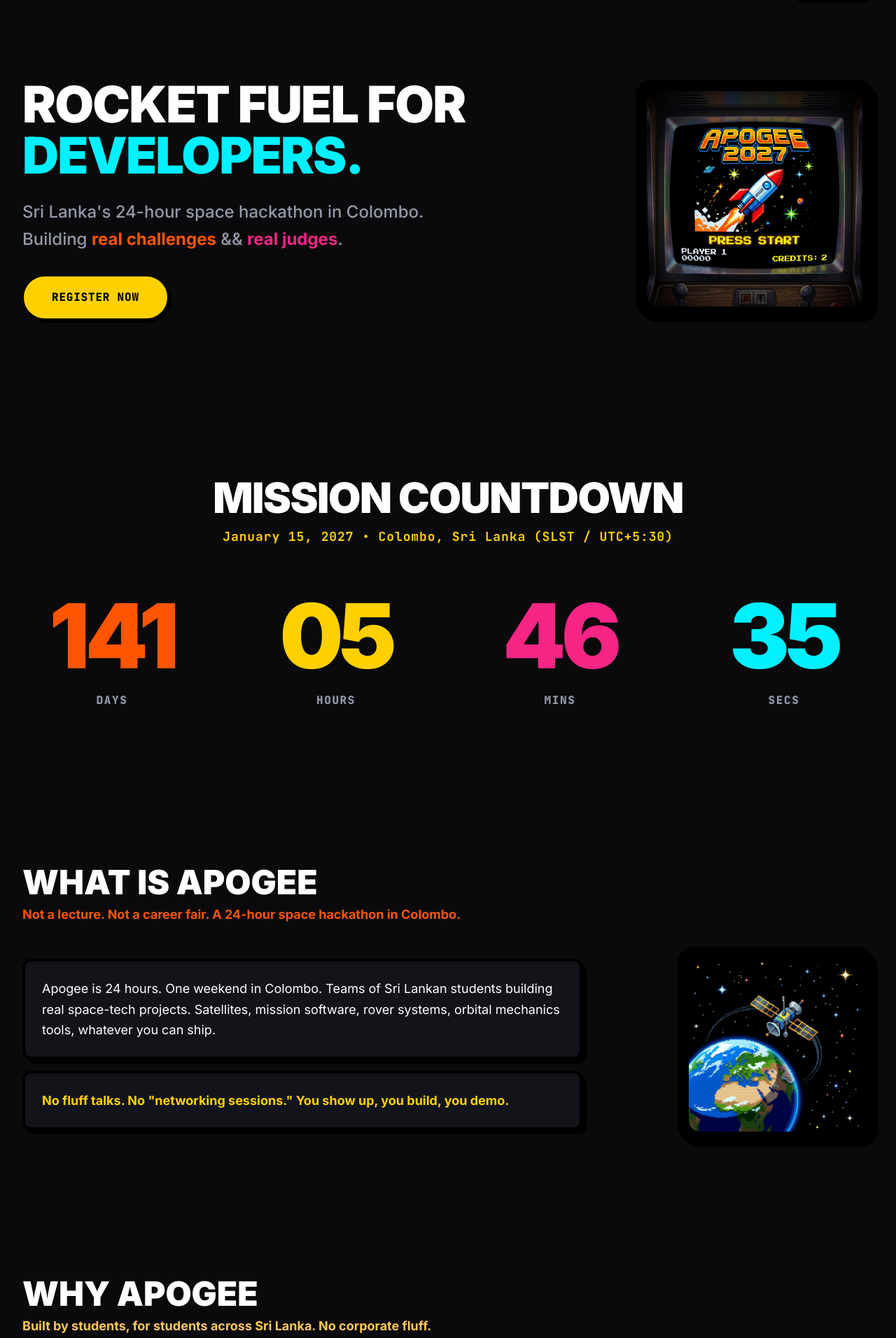
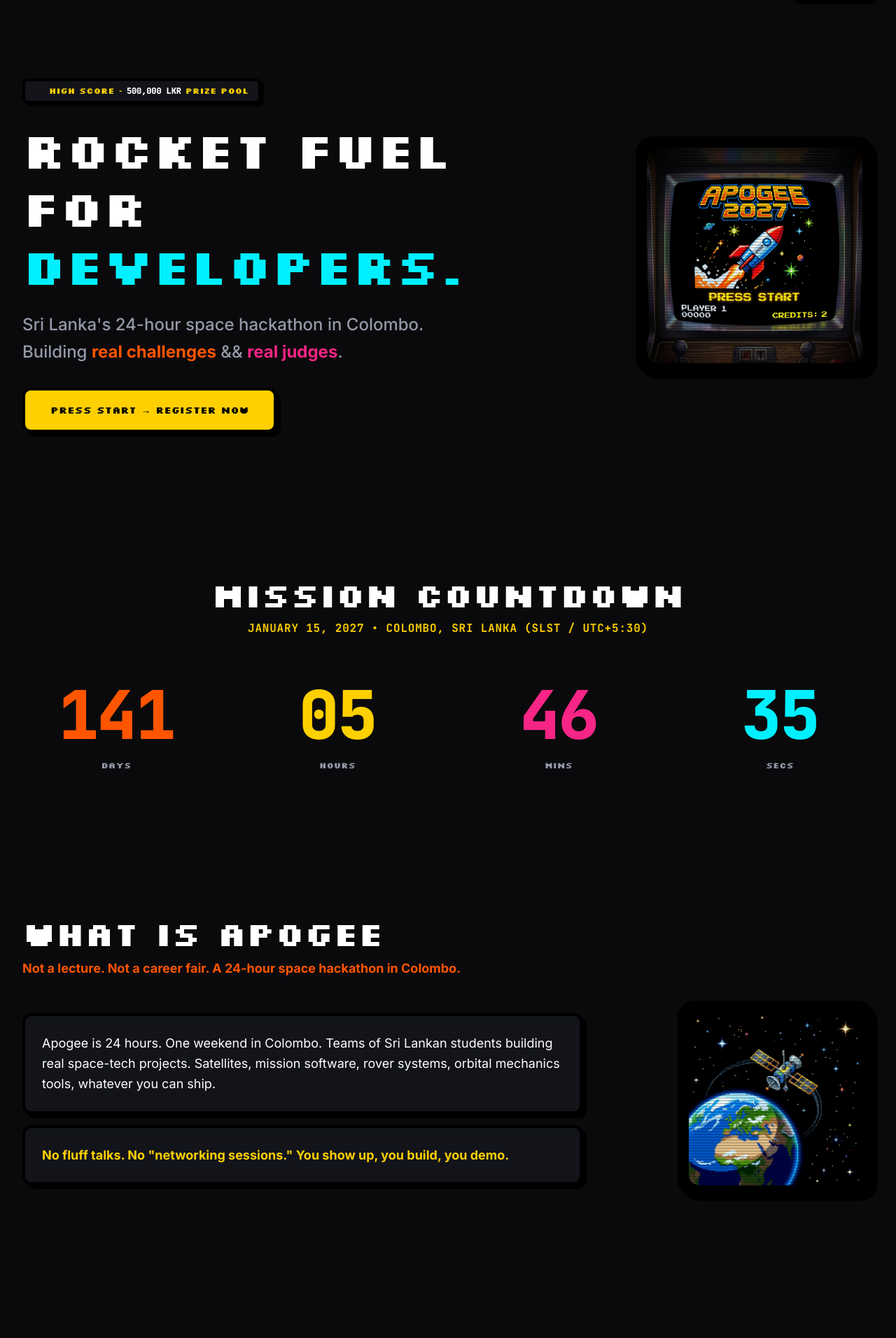
Before and after one commit to Thawshi-Srikanth/apogee, a Next.js app: page / in a window 1280 px wide. Shown: the part 106-2018 px from the top of the page at 70% size. Built offline with nearby package versions, Linux system fonts and the light colour scheme.

Commit message:
refactor: migrate typography to pixel font, convert titles to uppercase, and refine component spacing across the site.

```diff
--- a/app/globals.css
+++ b/app/globals.css
@@ -14,9 +14,9 @@
   --card-shadow: 6px 6px 0px 0px #000000;
   --card-shadow-sm: 4px 4px 0px 0px #000000;
   --header-bg: rgba(10, 10, 12, 0.95);
-  --font-heading: var(--font-space-grotesk), sans-serif;
+  --font-heading: var(--font-silkscreen), var(--font-press-start), monospace;
   --font-mono: var(--font-jetbrains-mono), monospace;
-  --font-pixel: var(--font-pixel), monospace;
+  --font-pixel: var(--font-silkscreen), var(--font-press-start), monospace;
   --font-sans: var(--font-inter), sans-serif;
 }
 
@@ -30,12 +30,11 @@
   --text-cloud: #262930;
   --text-muted: #686d7a;
   --border-card: #e5dfd3;
-  --card-border-color: #e2ddd3;
-  --card-shadow: 6px 6px 0px 0px rgba(0, 0, 0, 0.08);
-  --card-shadow-sm: 4px 4px 0px 0px rgba(0, 0, 0, 0.06);
+  --card-border-color: #262930;
+  --card-shadow: 6px 6px 0px 0px rgba(38, 41, 48, 0.15);
+  --card-shadow-sm: 4px 4px 0px 0px rgba(38, 41, 48, 0.12);
   --header-bg: rgba(245, 242, 235, 0.95);
 }
-
 
 body {
   background-color: var(--bg-void);
@@ -45,8 +44,10 @@ body {
   transition: background-color 0.35s cubic-bezier(0.4, 0, 0.2, 1), color 0.35s cubic-bezier(0.4, 0, 0.2, 1);
 }
 
+/* Chunky Silkscreen 8-Bit Pixelated Typography */
 .font-pixel {
-  font-family: var(--font-pixel);
+  font-family: var(--font-silkscreen), var(--font-press-start), monospace;
+  letter-spacing: -0.01em;
 }
 
 .card-border {
@@ -65,16 +66,35 @@ body {
   transition: box-shadow 0.35s ease;
 }
 
+/* CRT Scanline Overlay for 8-Bit Arcade Graphics */
+.crt-scanlines {
+  position: relative;
+  overflow: hidden;
+}
+.crt-scanlines::after {
+  content: " ";
+  display: block;
+  position: absolute;
+  top: 0; left: 0; bottom: 0; right: 0;
+  background: linear-gradient(
+    rgba(18, 16, 16, 0) 50%,
+    rgba(0, 0, 0, 0.2) 50%
+  );
+  background-size: 100% 4px;
+  pointer-events: none;
+  border-radius: inherit;
+}
+
 /* Custom Scrollbar */
 ::-webkit-scrollbar {
-  width: 6px;
+  width: 8px;
 }
 ::-webkit-scrollbar-track {
   background: var(--bg-void);
 }
 ::-webkit-scrollbar-thumb {
-  background: var(--border-card);
-  border-radius: 3px;
+  background: var(--accent-yellow);
+  border: 2px solid #000;
 }
 ::-webkit-scrollbar-thumb:hover {
   background: var(--accent-orange);
--- a/components/CountdownSection.tsx
+++ b/components/CountdownSection.tsx
@@ -34,7 +34,7 @@ export function CountdownSection() {
   }, [targetDate]);
 
   return (
-    <section className="py-24 sm:py-32 bg-[var(--bg-void)] overflow-hidden">
+    <section className="py-20 sm:py-28 bg-[var(--bg-void)] overflow-hidden">
       <div className="mx-auto max-w-7xl px-4 sm:px-6 lg:px-8 text-center">
 
         {/* Master 4-8-12 Grid Container */}
@@ -42,49 +42,49 @@ export function CountdownSection() {
 
           {/* Centered Title & Subtitle */}
           <div className="col-span-4 sm:col-span-8 lg:col-span-12 flex flex-col items-center mb-4">
-            <h2 className="font-heading text-3xl sm:text-5xl lg:text-6xl font-black text-[var(--text-cloud)] uppercase tracking-tight mb-3">
-              Mission Countdown
+            <h2 className="font-pixel text-2xl sm:text-4xl lg:text-5xl font-black text-[var(--text-cloud)] uppercase tracking-tight mb-3">
+              MISSION COUNTDOWN
             </h2>
-            <p className="font-mono text-sm sm:text-lg font-bold text-[var(--accent-yellow)] tracking-wider">
-              January 15, 2027 • Colombo, Sri Lanka (SLST / UTC+5:30)
+            <p className="font-mono text-sm sm:text-base font-bold text-[var(--accent-yellow)] uppercase tracking-wider">
+              JANUARY 15, 2027 • COLOMBO, SRI LANKA (SLST / UTC+5:30)
             </p>
           </div>
 
-          {/* Expanded Full-Width Giant Digit Columns */}
-          <div className="col-span-4 sm:col-span-8 lg:col-span-12 grid grid-cols-4 gap-4 sm:gap-10 lg:gap-16 w-full">
+          {/* Expanded Crisp Monospace Digit Columns (Not Abstract) */}
+          <div className="col-span-4 sm:col-span-8 lg:col-span-12 grid grid-cols-4 gap-3 sm:gap-8 lg:gap-12 w-full">
 
             <div className="flex flex-col items-center">
-              <span className="font-heading text-6xl sm:text-8xl lg:text-9xl font-black text-[#ff5500] leading-none tracking-tighter">
+              <span className="font-mono text-5xl sm:text-7xl lg:text-8xl font-black text-[#ff5500] leading-none tracking-tight">
                 {String(timeLeft.days).padStart(2, "0")}
               </span>
-              <span className="font-mono text-xs sm:text-base font-black text-[var(--text-muted)] uppercase tracking-widest mt-4">
+              <span className="font-pixel text-[10px] sm:text-xs font-black text-[var(--text-muted)] uppercase tracking-widest mt-4">
                 DAYS
               </span>
             </div>
 
             <div className="flex flex-col items-center">
-              <span className="font-heading text-6xl sm:text-8xl lg:text-9xl font-black text-[#ffd000] leading-none tracking-tighter">
+              <span className="font-mono text-5xl sm:text-7xl lg:text-8xl font-black text-[#ffd000] leading-none tracking-tight">
                 {String(timeLeft.hours).padStart(2, "0")}
               </span>
-              <span className="font-mono text-xs sm:text-base font-black text-[var(--text-muted)] uppercase tracking-widest mt-4">
+              <span className="font-pixel text-[10px] sm:text-xs font-black text-[var(--text-muted)] uppercase tracking-widest mt-4">
                 HOURS
               </span>
             </div>
 
             <div className="flex flex-col items-center">
-              <span className="font-heading text-6xl sm:text-8xl lg:text-9xl font-black text-[#f72585] leading-none tracking-tighter">
+              <span className="font-mono text-5xl sm:text-7xl lg:text-8xl font-black text-[#f72585] leading-none tracking-tight">
                 {String(timeLeft.minutes).padStart(2, "0")}
               </span>
-              <span className="font-mono text-xs sm:text-base font-black text-[var(--text-muted)] uppercase tracking-widest mt-4">
+              <span className="font-pixel text-[10px] sm:text-xs font-black text-[var(--text-muted)] uppercase tracking-widest mt-4">
                 MINS
               </span>
             </div>
 
             <div className="flex flex-col items-center">
-              <span className="font-heading text-6xl sm:text-8xl lg:text-9xl font-black text-[#00f0ff] leading-none tracking-tighter">
+              <span className="font-mono text-5xl sm:text-7xl lg:text-8xl font-black text-[#00f0ff] leading-none tracking-tight">
                 {String(timeLeft.seconds).padStart(2, "0")}
               </span>
-              <span className="font-mono text-xs sm:text-base font-black text-[var(--text-muted)] uppercase tracking-widest mt-4">
+              <span className="font-pixel text-[10px] sm:text-xs font-black text-[var(--text-muted)] uppercase tracking-widest mt-4">
                 SECS
               </span>
             </div>
--- a/components/FAQ.tsx
+++ b/components/FAQ.tsx
@@ -20,7 +20,7 @@ export function FAQ() {
 
           {/* Header */}
           <div className="col-span-4 sm:col-span-8 lg:col-span-12">
-            <h2 className="font-heading text-3xl sm:text-5xl font-black text-[var(--text-cloud)] uppercase mb-2">
+            <h2 className="font-pixel text-3xl sm:text-5xl font-black text-[var(--text-cloud)] uppercase mb-3">
               FAQ
             </h2>
             <p className="font-sans text-lg text-[#00f0ff] font-bold">
@@ -32,7 +32,7 @@ export function FAQ() {
           <div className="col-span-4 sm:col-span-8 lg:col-span-10 lg:col-start-2 space-y-4">
             {items.map((item, idx) => (
               <div key={idx} className="rounded-xl bg-[var(--bg-card)] card-border p-6 card-shadow-sm">
-                <h3 className="font-heading text-xl font-bold text-[var(--text-cloud)] mb-2">
+                <h3 className="font-pixel text-lg sm:text-xl font-bold text-[var(--text-cloud)] uppercase mb-2">
                   {item.q}
                 </h3>
                 <p className="font-sans text-base text-[var(--text-muted)] leading-relaxed">
--- a/components/Hero.tsx
+++ b/components/Hero.tsx
@@ -10,7 +10,7 @@ interface HeroProps {
 
 export function Hero({ onOpenRegister }: HeroProps) {
   return (
-    <section className="py-16 sm:py-24">
+    <section className="py-16 sm:py-24 relative overflow-hidden">
       <div className="mx-auto max-w-7xl px-4 sm:px-6 lg:px-8">
 
         {/* Master 4-8-12 Grid Container */}
@@ -19,11 +19,19 @@ export function Hero({ onOpenRegister }: HeroProps) {
           {/* Left Hero Content */}
           <div className="col-span-4 sm:col-span-8 lg:col-span-7 flex flex-col items-start text-left">
 
-            <h1 className="font-heading text-4xl sm:text-6xl lg:text-7xl font-black tracking-tight leading-[1.02] text-[var(--text-cloud)] uppercase mb-6">
+            {/* 8-Bit Arcade HUD Chip with crisp mono numbers */}
+            <div className="inline-flex items-center gap-2.5 rounded-lg bg-[var(--bg-card)] card-border px-3.5 py-1.5 font-pixel text-xs font-bold text-[#ffd000] mb-6 card-shadow-sm uppercase">
+              <span className="h-2.5 w-2.5 rounded-full bg-[#ff5500] animate-ping" />
+              <span>HIGH SCORE • <span className="font-mono font-black text-white">500,000 LKR</span> PRIZE POOL</span>
+            </div>
+
+            {/* Main Bold Silkscreen 8-Bit Pixel Title */}
+            <h1 className="font-pixel text-4xl sm:text-6xl lg:text-7xl font-black tracking-tight leading-[1.15] text-[var(--text-cloud)] uppercase mb-6">
               Rocket fuel for <br />
               <span className="text-[#00f0ff]">developers.</span>
             </h1>
 
+            {/* Clean Readable Subheadline */}
             <p className="font-sans text-lg sm:text-2xl text-[var(--text-muted)] font-medium max-w-xl mb-8 leading-relaxed">
               Sri Lanka's 24-hour space hackathon in Colombo. Building{" "}
               <span className="font-bold text-[#ff5500]">real challenges</span>{" "}
@@ -33,14 +41,14 @@ export function Hero({ onOpenRegister }: HeroProps) {
 
             {/* Prominent Hero CTA Button */}
             <Button onClick={onOpenRegister} variant="primary" size="lg">
-              REGISTER NOW
+              PRESS START → REGISTER NOW
             </Button>
 
           </div>
 
           {/* Right 8-Bit Graphic */}
           <div className="col-span-4 sm:col-span-8 lg:col-span-5 flex justify-center lg:justify-end">
-            <div className="relative w-full max-w-[340px] rounded-3xl card-border bg-black p-3 card-shadow">
+            <div className="relative w-full max-w-[340px] rounded-3xl card-border bg-black p-3 card-shadow crt-scanlines">
               <Image
                 src="/8bit_arcade.jpg"
                 alt="8-Bit Retro Space Arcade Graphic"
--- a/components/Tracks.tsx
+++ b/components/Tracks.tsx
@@ -51,8 +51,8 @@ export function Tracks() {
 
           {/* Header */}
           <div className="col-span-4 sm:col-span-8 lg:col-span-12">
-            <h2 className="font-heading text-3xl sm:text-5xl font-black text-[var(--text-cloud)] uppercase mb-2">
-              Tracks
+            <h2 className="font-pixel text-3xl sm:text-5xl font-black text-[var(--text-cloud)] uppercase mb-3">
+              TRACKS
             </h2>
             <p className="font-sans text-lg text-[#00f0ff] font-bold">
               Pick your orbit. Choose the challenge that matches your team's skills.
@@ -69,7 +69,7 @@ export function Tracks() {
               >
                 <div>
                   <div className="flex items-center justify-between mb-4">
-                    <h3 className="font-heading text-2xl font-bold text-[var(--text-cloud)]">
+                    <h3 className="font-pixel text-xl sm:text-2xl font-bold text-[var(--text-cloud)] uppercase">
                       {track.name}
                     </h3>
                     <IconComp className="h-6 w-6" style={{ color: track.color }} />
--- a/components/WhatIsApogee.tsx
+++ b/components/WhatIsApogee.tsx
@@ -13,8 +13,8 @@ export function WhatIsApogee() {
 
           {/* Section Header */}
           <div className="col-span-4 sm:col-span-8 lg:col-span-12">
-            <h2 className="font-heading text-3xl sm:text-5xl font-black text-[var(--text-cloud)] uppercase mb-2">
-              What Is Apogee
+            <h2 className="font-pixel text-3xl sm:text-5xl font-black text-[var(--text-cloud)] uppercase mb-3">
+              WHAT IS APOGEE
             </h2>
             <p className="font-sans text-lg text-[#ff5500] font-bold">
               Not a lecture. Not a career fair. A 24-hour space hackathon in Colombo.
@@ -34,7 +34,7 @@ export function WhatIsApogee() {
 
           {/* 8-Bit Pixel Satellite Graphic */}
           <div className="col-span-4 sm:col-span-8 lg:col-span-4 flex justify-center lg:justify-end">
-            <div className="relative w-full max-w-[280px] rounded-3xl card-border bg-black p-3 card-shadow">
+            <div className="relative w-full max-w-[280px] rounded-3xl card-border bg-black p-3 card-shadow crt-scanlines">
               <Image
                 src="/8bit_satellite.jpg"
                 alt="8-Bit Pixel Satellite Graphic"
--- a/components/WhyApogee.tsx
+++ b/components/WhyApogee.tsx
@@ -31,10 +31,10 @@ export function WhyApogee() {
 
           {/* Header */}
           <div className="col-span-4 sm:col-span-8 lg:col-span-12">
-            <h2 className="font-heading text-3xl sm:text-5xl font-black text-[var(--text-cloud)] uppercase mb-2">
-              Why Apogee
+            <h2 className="font-pixel text-3xl sm:text-5xl font-black text-[var(--text-cloud)] uppercase mb-3">
+              WHY APOGEE
             </h2>
-            <p className="font-sans text-lg text-[#ffc857] font-bold">
+            <p className="font-sans text-lg text-[#ffd000] font-bold">
               Built by students, for students across Sri Lanka. No corporate fluff.
             </p>
           </div>
@@ -46,7 +46,7 @@ export function WhyApogee() {
               className="col-span-4 sm:col-span-4 lg:col-span-6 rounded-xl bg-[var(--bg-card)] card-border p-6 flex flex-col justify-between card-shadow hover:translate-x-[-2px] hover:translate-y-[-2px] transition-transform"
             >
               <div>
-                <h3 className="font-heading text-2xl font-bold text-[var(--text-cloud)] mb-2">
+                <h3 className="font-pixel text-xl sm:text-2xl font-bold text-[var(--text-cloud)] mb-3 leading-snug uppercase">
                   {item.title}
                 </h3>
                 <p className="font-sans text-base text-[var(--text-muted)] leading-relaxed">
--- a/components/ui/Button.tsx
+++ b/components/ui/Button.tsx
@@ -17,23 +17,23 @@ export function Button({
   ...props
 }: ButtonProps) {
   const baseStyles =
-    "inline-flex items-center justify-center font-mono font-black uppercase tracking-wider rounded-full transition-all focus:outline-none disabled:opacity-50 disabled:pointer-events-none active:translate-x-[2px] active:translate-y-[2px] cursor-pointer";
+    "inline-flex items-center justify-center font-pixel font-bold uppercase tracking-wider rounded-xl transition-all focus:outline-none disabled:opacity-50 disabled:pointer-events-none active:translate-x-[2px] active:translate-y-[2px] cursor-pointer";
 
   const variantStyles = {
     primary:
-      "bg-[#ffd000] text-black border-2 border-black shadow-[4px_4px_0px_0px_#000000] hover:bg-[#ff5500] hover:text-white hover:shadow-[6px_6px_0px_0px_#000000]",
+      "bg-[#ffd000] text-black border-4 border-black card-shadow hover:bg-[#ff5500] hover:text-white",
     secondary:
-      "bg-[var(--bg-card)] text-[#ffd000] border-2 border-[#ffd000] shadow-[3px_3px_0px_0px_rgba(255,208,0,0.3)] hover:bg-[#ffd000] hover:text-black hover:shadow-[5px_5px_0px_0px_#000]",
+      "bg-[var(--bg-card)] text-[#ffd000] border-4 border-[#ffd000] card-shadow hover:bg-[#ffd000] hover:text-black",
     accent:
-      "bg-[#ff5500] text-white border-2 border-black shadow-[4px_4px_0px_0px_#000000] hover:bg-[#ffd000] hover:text-black hover:shadow-[6px_6px_0px_0px_#000000]",
+      "bg-[#ff5500] text-white border-4 border-black card-shadow hover:bg-[#ffd000] hover:text-black",
     ghost:
       "bg-transparent text-[var(--text-cloud)] hover:text-[#ffd000] hover:bg-[var(--bg-card)]",
   };
 
   const sizeStyles = {
-    sm: "px-4 py-2 text-xs",
-    md: "px-6 py-3 text-xs sm:text-sm",
-    lg: "px-8 py-4 sm:px-10 sm:py-4.5 text-sm sm:text-base",
+    sm: "px-4 py-2 text-[9px]",
+    md: "px-5 py-3 text-[10px] sm:text-xs",
+    lg: "px-7 py-4 sm:px-9 sm:py-4.5 text-xs sm:text-sm",
   };
 
   return (
```
Also changed, not shown: app/layout.tsx (+10 -4 lines), components/Prizes.tsx (+6 -5 lines), components/Speakers.tsx (+5 -5 lines), components/Timeline.tsx (+5 -5 lines).
